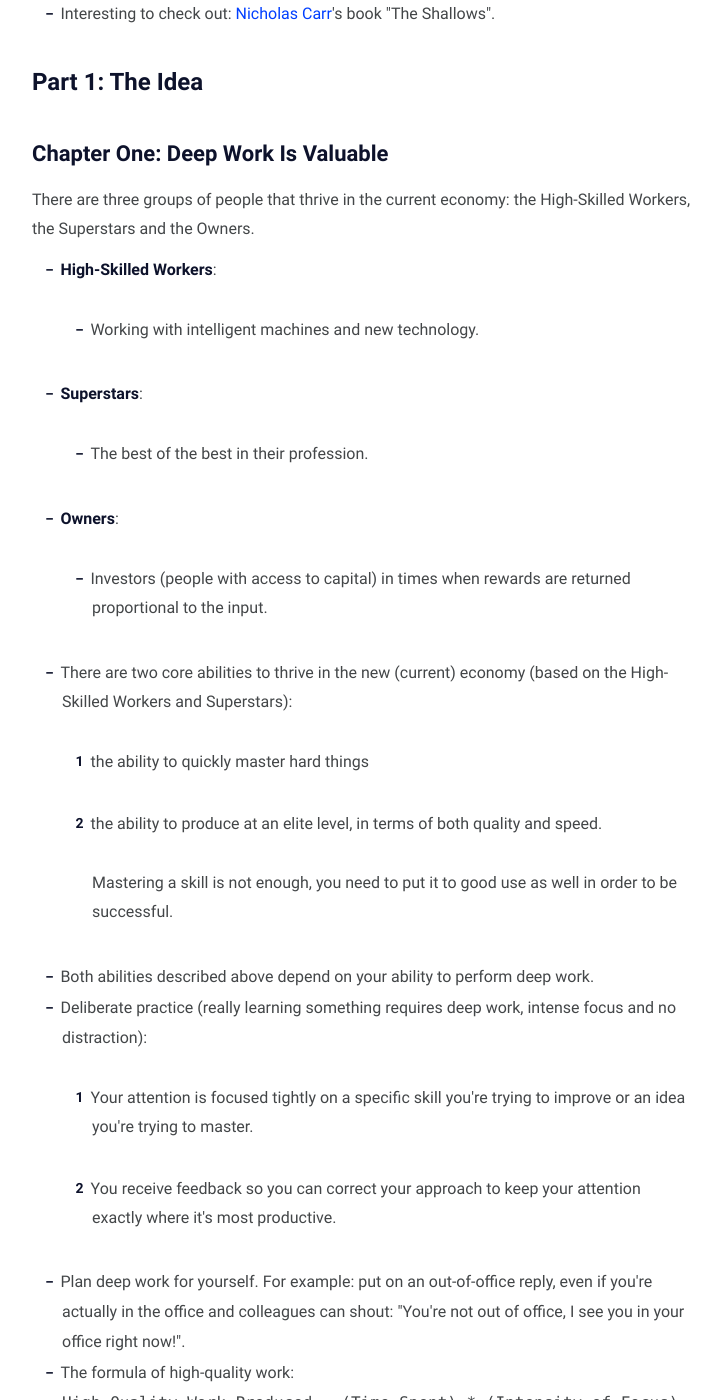
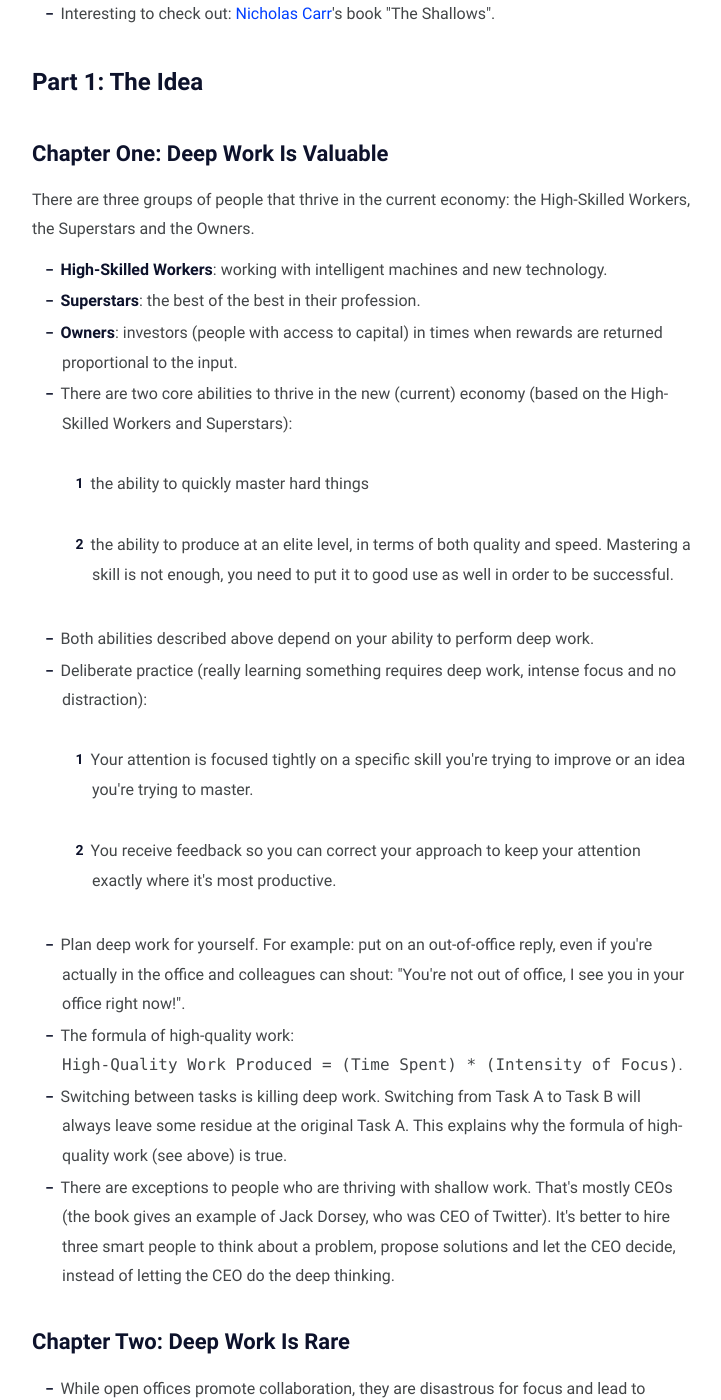
Before and after one commit to heymichal/heymichal.github.io, a Jekyll site: the page built from garden/cal-newport---deep-work.html, in a window 1280 px wide and 1400 px high, scrolled down 1314 px. Shown: the whole window, without its empty margins (278-999 px from the left). Built offline with Jekyll 4.4.1, drawn with Linux system fonts in a browser that asks for light colours.

Commit message:
Update garden

```diff
--- a/garden/cal-newport---deep-work.html
+++ b/garden/cal-newport---deep-work.html
@@ -32,23 +32,13 @@
 <p>There are three groups of people that thrive in the current economy: the High-Skilled Workers, the Superstars and the Owners.</p>
 
 <ul>
-<li><strong>High-Skilled Workers</strong>:<br />
-<ul><br />
-<li>Working with intelligent machines and new technology.</li><br />
-</ul></li>
-<li><strong>Superstars</strong>:<br />
-<ul><br />
-<li>The best of the best in their profession.</li><br />
-</ul></li>
-<li><strong>Owners</strong>:<br />
-<ul><br />
-<li>Investors (people with access to capital) in times when rewards are returned proportional to the input.</li><br />
-</ul></li>
+<li><strong>High-Skilled Workers</strong>: working with intelligent machines and new technology.</li>
+<li><strong>Superstars</strong>: the best of the best in their profession.</li>
+<li><strong>Owners</strong>: investors (people with access to capital) in times when rewards are returned proportional to the input.</li>
 <li>There are two core abilities to thrive in the new (current) economy (based on the High-Skilled Workers and Superstars):<br />
 <ol><br />
 <li>the ability to quickly master hard things</li><br />
-<li>the ability to produce at an elite level, in terms of both quality and speed.<br /><br />
-Mastering a skill is not enough, you need to put it to good use as well in order to be successful.</li><br />
+<li>the ability to produce at an elite level, in terms of both quality and speed. Mastering a skill is not enough, you need to put it to good use as well in order to be successful.</li><br />
 </ol></li>
 <li>Both abilities described above depend on your ability to perform deep work.</li>
 <li>Deliberate practice (really learning something requires deep work, intense focus and no distraction):<br />
@@ -79,26 +69,22 @@
 <h2 id="chapter-three-deep-work-is-meaningful">Chapter Three: Deep Work Is Meaningful</h2>
 
 <ul>
-<li>Deep work can create as much satisfaction in an information economy as it can in a craft economy, based on three perspectives: neurological, psychological and philosophical:<br />
+<li>Deep work can create as much satisfaction in an information economy as it can in a craft economy, based on three perspectives: neurological, psychological and philosophical:</li>
+<li><strong>Neurological</strong><br />
 <ul><br />
-<li><strong>Neurological</strong><br /><br />
-<ul><br /><br />
-<li>"Like fingers pointing to the moon, other diverse disciplines from anthropology to education, behavioral economics to family counseling, similarly suggest that the skillful management of attention is the sine qua non of the good life and the key to improving virtually every aspect of your experience."</li><br /><br />
-<li>Our brains construct our view of the world based on what we pay attention to, not to what actually happens. If your make sure your view of the world is positive, you can improve your world without changing anything concrete about it.</li><br /><br />
-</ul></li><br />
-<li><strong>Psychological</strong><br /><br />
-<ul><br /><br />
-<li>"Ironically, jobs are actually easier to enjoy than free time, because like flow activities they have built-in goals, feedback rules, and challenges, all of which encourage one to become involved in one's work, to concentrate and lose oneself in it. Free time, on the other hand, is unstructured, and requires much greater effort to be shaped into something that can be enjoyed."</li><br /><br />
-<li>People are at their best when immersed deeply in something challenging.</li><br /><br />
-</ul></li><br />
-<li><strong>Philosophical</strong><br /><br />
-<ul><br /><br />
-<li>There is something sacred in traditional craftmanship. The question is how we can get the same in knowledge work. There are two key observations:<br /><br /><br />
-<ol><br /><br /><br />
-<li>Any pursuit that supports high levels of skill can also generate a sense of sacredness. Handle your work with respect and care, and you can generate meaning in your professional life.</li><br /><br /><br />
-<li>Cultivating craftmanship is necessarily a deep task and therefore requires a commitment to deep work.</li><br /><br /><br />
-</ol></li><br /><br />
-</ul></li><br />
+<li>"Like fingers pointing to the moon, other diverse disciplines from anthropology to education, behavioral economics to family counseling, similarly suggest that the skillful management of attention is the sine qua non of the good life and the key to improving virtually every aspect of your experience."</li><br />
+<li>Our brains construct our view of the world based on what we pay attention to, not to what actually happens. If your make sure your view of the world is positive, you can improve your world without changing anything concrete about it.</li><br />
+</ul></li>
+<li><strong>Psychological</strong><br />
+<ul><br />
+<li>"Ironically, jobs are actually easier to enjoy than free time, because like flow activities they have built-in goals, feedback rules, and challenges, all of which encourage one to become involved in one's work, to concentrate and lose oneself in it. Free time, on the other hand, is unstructured, and requires much greater effort to be shaped into something that can be enjoyed."</li><br />
+<li>People are at their best when immersed deeply in something challenging.</li><br />
+</ul></li>
+<li><strong>Philosophical</strong><br />
+<ul><br />
+<li>There is something sacred in traditional craftmanship. The question is how we can get the same in knowledge work. There are two key observations:</li><br />
+<li>Any pursuit that supports high levels of skill can also generate a sense of sacredness. Handle your work with respect and care, and you can generate meaning in your professional life.</li><br />
+<li>Cultivating craftmanship is necessarily a deep task and therefore requires a commitment to deep work.</li><br />
 </ul></li>
 <li>A deep life is a good life, any way you look at it.</li>
 </ul>
@@ -109,51 +95,51 @@
 
 <ul>
 <li>You have a finite amount of willpower, a limited amount of energy you can spent every day before it depletes. You need <em>routines</em> and <em>rituals</em> to spend as less time as possible to transition into a state of deep work.</li>
-<li>There are six strategies to succeed with this:<br />
-<ol><br />
-<li><strong>Decide on Your Depth Philosophy</strong></li><br />
-<li>Choose a philosophy that fits your circumstances. There are four approaches:<br /><br />
-<ol><br /><br />
-<li><strong>The Monastic Philosophy</strong>: schedule time alone, away from everyone and everything, completely disconnected. Probably not achievable for most people.</li><br /><br />
-<li><strong>The Bimodal Philosophy</strong>: dedicate some time to deep work, and leave the rest open for the rest (shallow work). The minimum time for deep work in this philosophy is one day. Anything less will not lead to big breakthroughs. It also advertises to give your time without expecting a result or something in return. You have to believe that your time and effort will benefit someone, even if you're unaware of it.</li><br /><br />
-<li><strong>The Rhythmic Philosophy</strong>: get into a rhythm. Design a habit and put a cross for every day you succeed in executing it. After a while, this will make a chain that feels weird to break. This is the "chain method". The easiest way to start deep work is to create a habit out of it. This philosophy might be less intense than the bimodal one, but matches more with real human lifes. This philosophy is one of the most common among deep workers in standard office jobs.</li><br /><br />
-<li><strong>The Journalistic Philosophy</strong>: get deep work in whenever you have the time to do it. This approach is not advisable for deep work novices, as it requires relatively big focus switches, which consume a lot of willpower.</li><br /><br />
-</ol></li><br />
-<li><strong>Ritualize</strong></li><br />
-<li>Waiting for inspiration to randomly strike is a bad strategy. A better way is to go deep, then go deep again, and be inspired by it. In other words, you should have a ritual to get you working deep. Effective rituals must address a few general questions:<br /><br />
-<ol><br /><br />
-<li>When you'll work and for how long.</li><br /><br />
-<li>How you'll work once you start to work.</li><br /><br />
-<li>How you'll support your work</li><br /><br />
-</ol></li><br />
-<li><strong>Make Grant Gestures</strong></li><br />
+<li>There are six strategies to succeed with this:</li>
+<li><strong>Decide on Your Depth Philosophy</strong><br />
+<ul><br />
+<li>Choose a philosophy that fits your circumstances. There are four approaches:</li><br />
+<li><strong>The Monastic Philosophy</strong>: schedule time alone, away from everyone and everything, completely disconnected. Probably not achievable for most people.</li><br />
+<li><strong>The Bimodal Philosophy</strong>: dedicate some time to deep work, and leave the rest open for the rest (shallow work). The minimum time for deep work in this philosophy is one day. Anything less will not lead to big breakthroughs. It also advertises to give your time without expecting a result or something in return. You have to believe that your time and effort will benefit someone, even if you're unaware of it.</li><br />
+<li><strong>The Rhythmic Philosophy</strong>: get into a rhythm. Design a habit and put a cross for every day you succeed in executing it. After a while, this will make a chain that feels weird to break. This is the "chain method". The easiest way to start deep work is to create a habit out of it. This philosophy might be less intense than the bimodal one, but matches more with real human lifes. This philosophy is one of the most common among deep workers in standard office jobs.</li><br />
+<li><strong>The Journalistic Philosophy</strong>: get deep work in whenever you have the time to do it. This approach is not advisable for deep work novices, as it requires relatively big focus switches, which consume a lot of willpower.</li><br />
+</ul></li>
+<li><strong>Ritualize</strong><br />
+<ul><br />
+<li>Waiting for inspiration to randomly strike is a bad strategy. A better way is to go deep, then go deep again, and be inspired by it. In other words, you should have a ritual to get you working deep. Effective rituals must address a few general questions:</li><br />
+<li>When you'll work and for how long.</li><br />
+<li>How you'll work once you start to work.</li><br />
+<li>How you'll support your work</li><br />
+</ul></li>
+<li><strong>Make Grant Gestures</strong><br />
+<ul><br />
 <li>Make a real moment about going deep. Go to another environment, pay money to stay there. Make sure everything you do is dedicated to go deep. Make what is called "the grant gesture". Like J.K. Rowling did by going to an expensive hotel to finish the last Harry Potter book. It's all about seriously committing to the task at hand.</li><br />
-<li><strong>Don't Work Alone</strong></li><br />
+</ul></li>
+<li><strong>Don't Work Alone</strong><br />
+<ul><br />
 <li>The "theory of serendipitous creativity" says that new ideas emerge when there is a high chance of buming into other people. Chance encounters of people from different disciplines can lead to breakthroughs. A balance between places for deep work and places to meet others in an office is called a "hub-and-spoke" architecture</li><br />
-<li>Always keep the following two guidelines in mind:<br /><br />
-<ol><br /><br />
-<li>Distraction remains a destroyer of depth.</li><br /><br />
-<li>Use the whiteboard effect when it's reasonable: work together with others on a problem to get to a solution.</li><br /><br />
-</ol></li><br />
-<li><strong>Execute Like a Business</strong></li><br />
+<li>Always keep the following two guidelines in mind:</li><br />
+<li>Distraction remains a destroyer of depth.</li><br />
+<li>Use the whiteboard effect when it's reasonable: work together with others on a problem to get to a solution.</li><br />
+</ul></li>
+<li><strong>Execute Like a Business</strong><br />
+<ul><br />
 <li>The division between <em>what</em> and <em>how</em> is crucial, but often overlooked. Split them.</li><br />
-<li>There are four "disciplines of execution" that businesses use and can be translated for deep work:<br /><br />
-<ol><br /><br />
-<li><strong>Focus on the Wildly Important</strong>: when working deeply, know what you're focusing on and what you want the end result to be.</li><br /><br />
-<li><strong>Act on the Lead Measures</strong>: two types of metrics are <em>lag</em> measures and <em>lead</em> measures. Lag measures are coarse-grained and describe what you ultimately want to improve. Lead measures are more fine-grained and are the things that drive success on the lag measures.</li><br /><br />
-<li><strong>Keep a Compelling Scoreboard</strong>: visually display a scoreboard to keep you on track in doing deep work. </li><br /><br />
-<li><strong>Create a Cadence of Accountability</strong>: have a weekly review in which you look back on the past week and plan ahead for the next week.</li><br /><br />
-</ol></li><br />
-<li><strong>Be Lazy</strong></li><br />
+<li>There are four "disciplines of execution" that businesses use and can be translated for deep work:</li><br />
+<li><strong>Focus on the Wildly Important</strong>: when working deeply, know what you're focusing on and what you want the end result to be.</li><br />
+<li><strong>Act on the Lead Measures</strong>: two types of metrics are <em>lag</em> measures and <em>lead</em> measures. Lag measures are coarse-grained and describe what you ultimately want to improve. Lead measures are more fine-grained and are the things that drive success on the lag measures.</li><br />
+<li><strong>Keep a Compelling Scoreboard</strong>: visually display a scoreboard to keep you on track in doing deep work. </li><br />
+<li><strong>Create a Cadence of Accountability</strong>: have a weekly review in which you look back on the past week and plan ahead for the next week.</li><br />
+</ul></li>
+<li><strong>Be Lazy</strong><br />
+<ul><br />
 <li>"I am not busy, I am the laziest ambitious person I know." (cartoonist Tim Kreider).</li><br />
 <li>Make sure you step away from professional concerns regularly, to build up new energy and willpower to get into deep work again.</li><br />
-<li>There's a science behind the value of downtime:<br /><br />
-<ol><br /><br />
-<li><strong>Downtime Aids Insights</strong>: some decisions are better left to you unconsious mind. This is the "unconsious thought theory" (UTT).</li><br /><br />
-<li><strong>Downtime Helps Recharge the Energy Needed to Work Deeply</strong>: spending time in nature can improve your ability to concentrate. This is the "attention restoration theory" (ART).</li><br /><br />
-<li><strong>The Work That Evening Downtime Replaces Is Usually Not That Important</strong>: after a workday, in the evening, you're beyond a point where you can work deeply. Again, you need recharged energy and willpower. </li><br /><br />
-</ol></li><br />
-</ol></li>
+<li>There's a science behind the value of downtime:</li><br />
+<li><strong>Downtime Aids Insights</strong>: some decisions are better left to you unconsious mind. This is the "unconsious thought theory" (UTT).</li><br />
+<li><strong>Downtime Helps Recharge the Energy Needed to Work Deeply</strong>: spending time in nature can improve your ability to concentrate. This is the "attention restoration theory" (ART).</li><br />
+<li><strong>The Work That Evening Downtime Replaces Is Usually Not That Important</strong>: after a workday, in the evening, you're beyond a point where you can work deeply. Again, you need recharged energy and willpower. </li><br />
+</ul></li>
 <li>When the workday shuts down, really shut it down. Do not go back to things like email or something else work-related. A "shutdown ritual" can help, like doing a final email check and make a plan for the next day.</li>
 <li>The "Zeigarnik effect" dictates that incomplete tasks can keep dominating your attention.</li>
 <li>When you work, work hard. When you're done, be done.</li>
```
